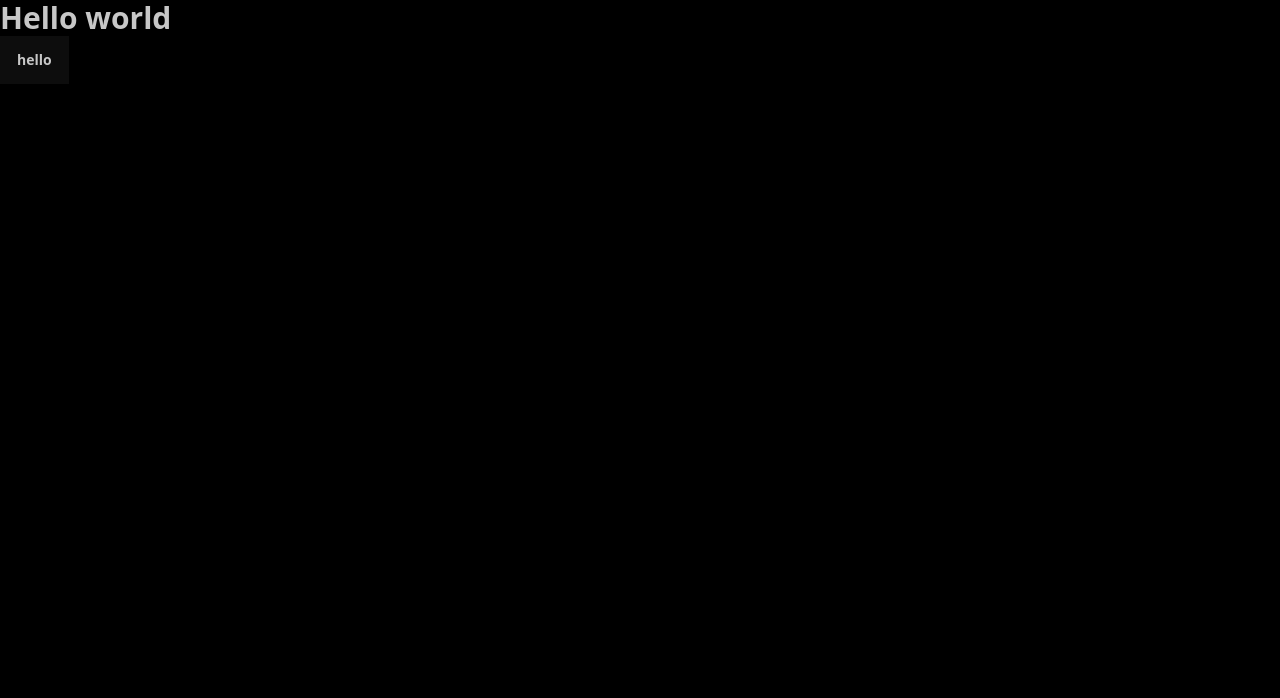
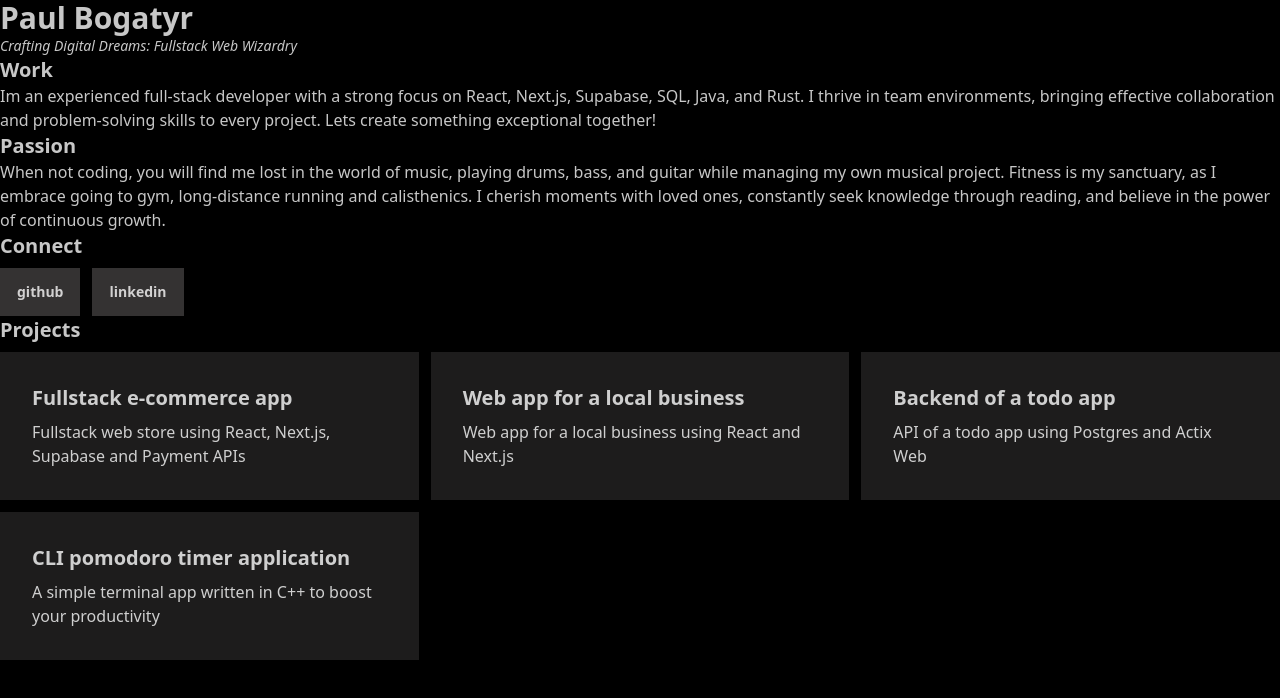
Before and after one commit to paulbgtr/paulbg, a Next.js app: page / in a window 1280 px wide. Shown: the top 698 px of the page. Built offline with nearby package versions, Linux system fonts and the light colour scheme.

Commit message:
index page implementation with all the sections

```diff
--- a/src/pages/index.tsx
+++ b/src/pages/index.tsx
@@ -1,8 +1,17 @@
+import { Head } from "@/components/index/Head";
+import { Work } from "@/components/index/Work";
+import { Passion } from "@/components/index/Passion";
+import { Connect } from "@/components/index/Connect";
+import { Projects } from "@/components/index/Projects";
+
 export default function Home() {
   return (
-    <div>
-      <h1 className="text-3xl font-bold"> Hello world</h1>
-      <button className="btn">Hello</button>
-    </div>
+    <>
+      <Head />
+      <Work />
+      <Passion />
+      <Connect />
+      <Projects />
+    </>
   );
 }
```
